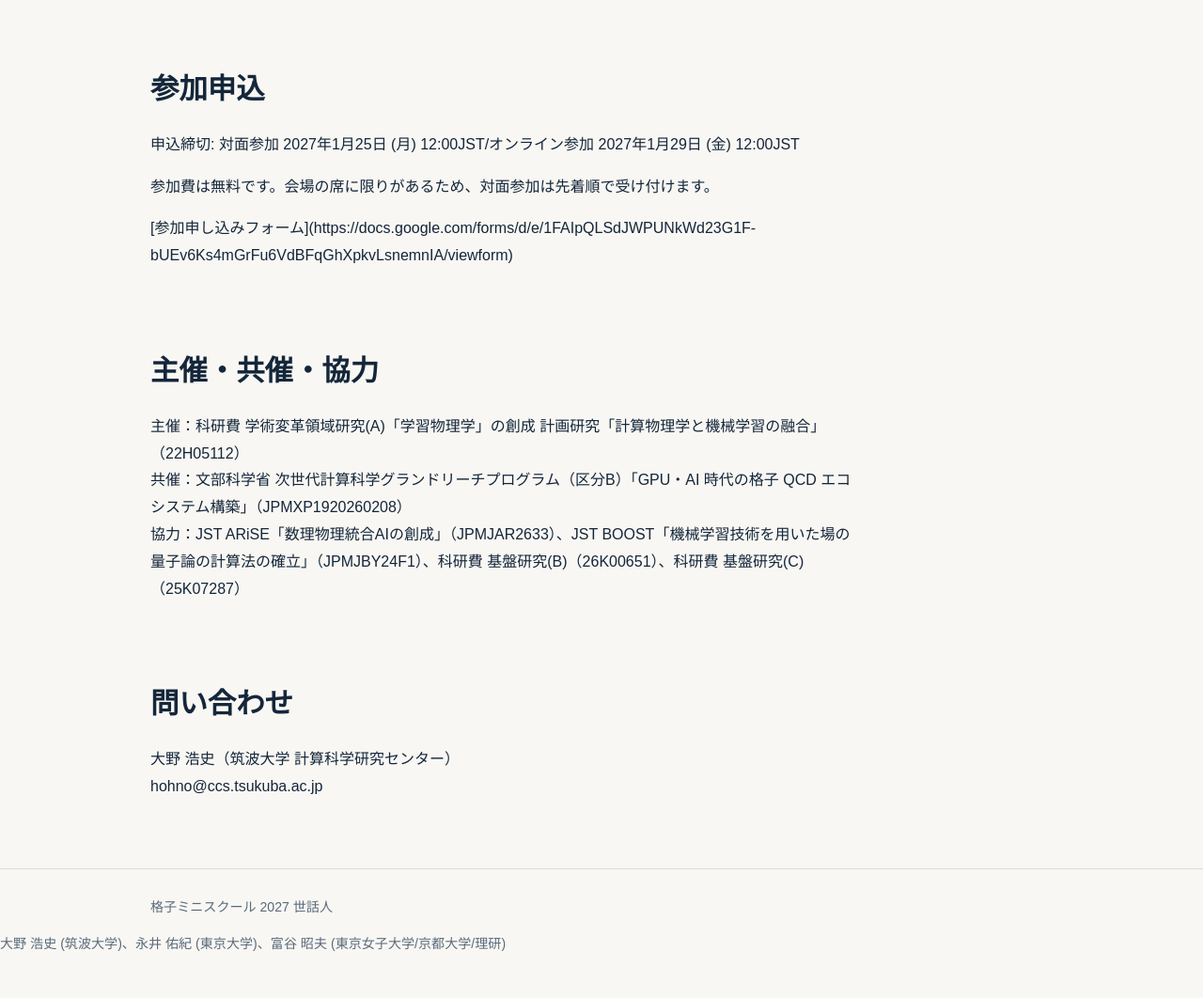
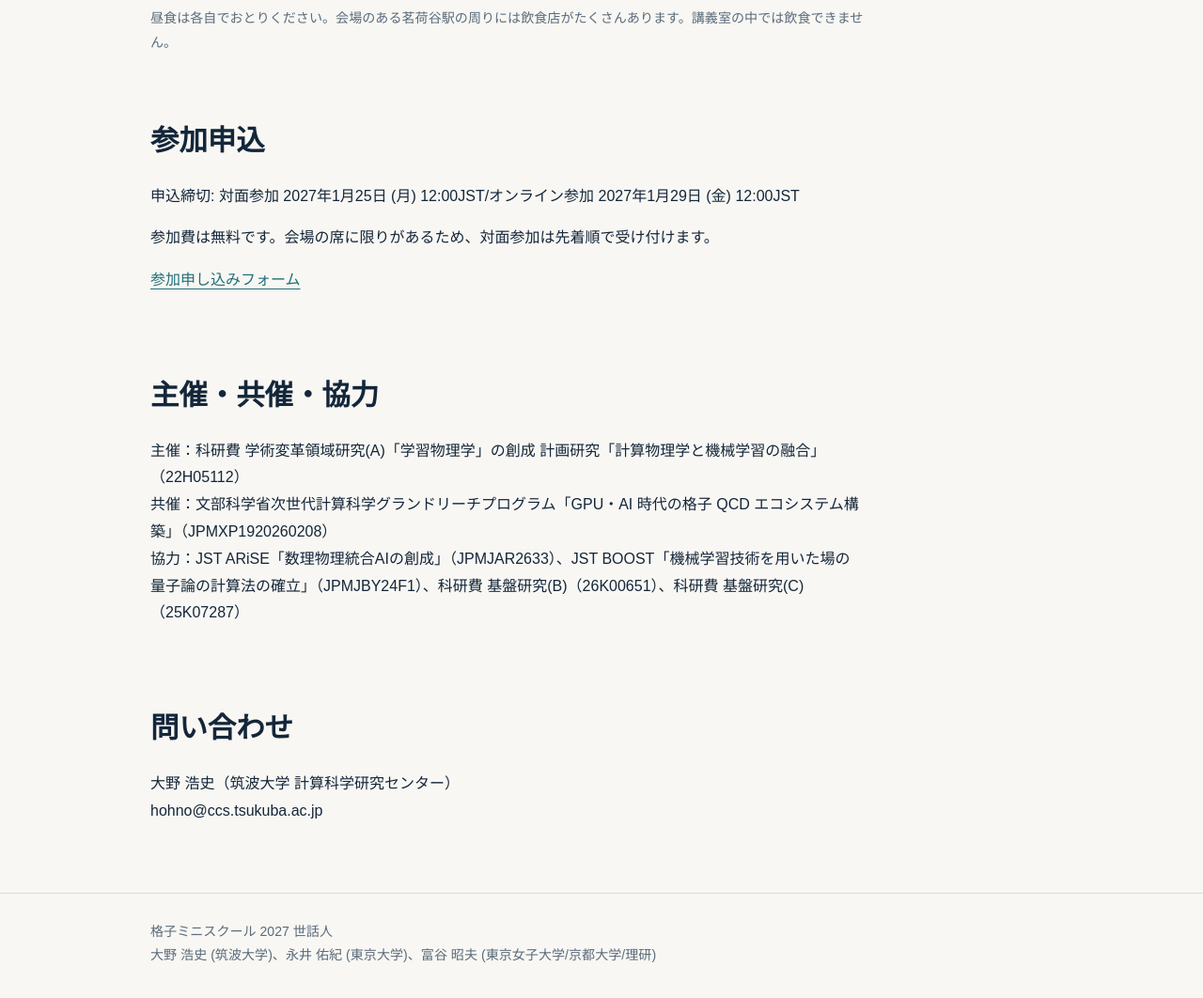
Before and after one commit to akio-tomiya/lattice-school-2027, a plain HTML site: page index.html in a window 1280 px wide. Shown: the part 1583-2645 px from the top of the page at 94% size. Drawn offline with Linux system fonts and the light colour scheme.

Commit message:
Update index.html

```diff
--- a/index.html
+++ b/index.html
@@ -110,19 +110,20 @@
           </tbody>
         </table>
         <p class="small">ハンズオンでは、ご自身のノート PC を使います。事前の準備（Julia の導入など）は、参加登録をした方に別途お知らせします。</p>
+        <p class="small">昼食は各自でおとりください。会場のある茗荷谷駅の周りには飲食店がたくさんあります。講義室の中では飲食できません。</p>
       </section>
 
       <section id="register">
         <h2>参加申込</h2>
-        <p>申込締切: 対面参加 2027年1月25日 (月) 12:00JST/オンライン参加 2027年1月29日 (金) 12:00JST<p>
+        <p>申込締切: 対面参加 2027年1月25日 (月) 12:00JST/オンライン参加 2027年1月29日 (金) 12:00JST</p>
         <p>参加費は無料です。会場の席に限りがあるため、対面参加は先着順で受け付けます。</p>
-        <p>[参加申し込みフォーム](https://docs.google.com/forms/d/e/1FAIpQLSdJWPUNkWd23G1F-bUEv6Ks4mGrFu6VdBFqGhXpkvLsnemnIA/viewform)
+        <p><a href="https://docs.google.com/forms/d/e/1FAIpQLSdJWPUNkWd23G1F-bUEv6Ks4mGrFu6VdBFqGhXpkvLsnemnIA/viewform">参加申し込みフォーム</a></p>
       </section>
 
       <section id="organizers">
         <h2>主催・共催・協力</h2>
         <p>主催：科研費 学術変革領域研究(A)「学習物理学」の創成 計画研究「計算物理学と機械学習の融合」（22H05112）<br>
-        共催：文部科学省 次世代計算科学グランドリーチプログラム（区分B）「GPU・AI 時代の格子 QCD エコシステム構築」（JPMXP1920260208）<br>
+        共催：文部科学省次世代計算科学グランドリーチプログラム「GPU・AI 時代の格子 QCD エコシステム構築」（JPMXP1920260208）<br>
         協力：JST ARiSE「数理物理統合AIの創成」（JPMJAR2633）、JST BOOST「機械学習技術を用いた場の量子論の計算法の確立」（JPMJBY24F1）、科研費 基盤研究(B)（26K00651）、科研費 基盤研究(C)（25K07287）</p>
       </section>
 
@@ -133,8 +134,7 @@
     </main>
 
     <footer>
-      <div class="wrap">格子ミニスクール 2027 世話人</div>
-      <p>大野 浩史 (筑波大学)、永井 佑紀 (東京大学)、富谷 昭夫 (東京女子大学/京都大学/理研)</p>
+      <div class="wrap">格子ミニスクール 2027 世話人<br>大野 浩史 (筑波大学)、永井 佑紀 (東京大学)、富谷 昭夫 (東京女子大学/京都大学/理研)</div>
     </footer>
   </body>
 </html>
```
